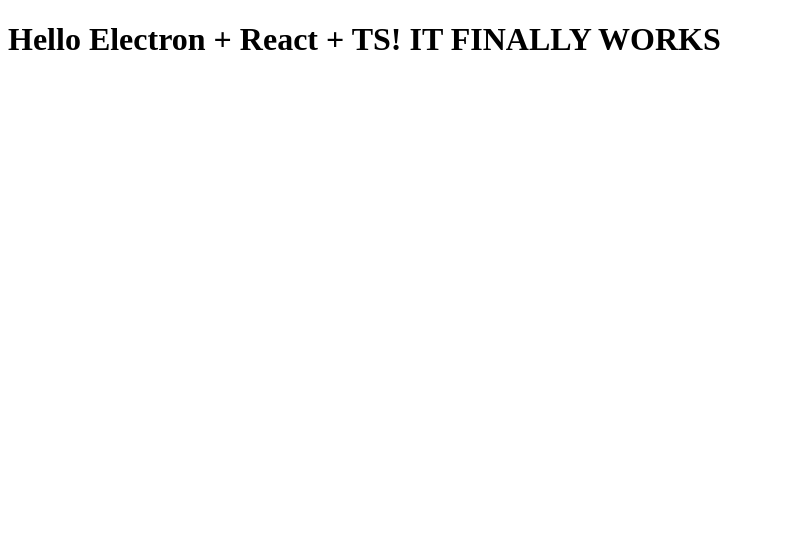
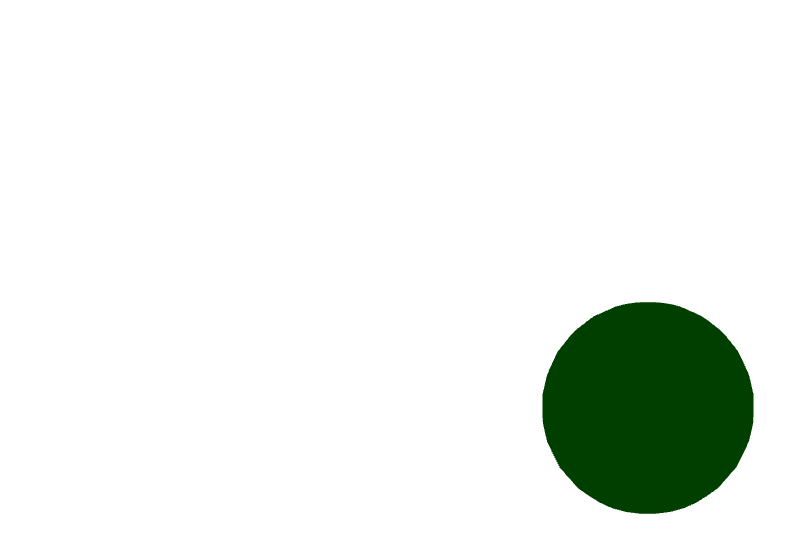
Before and after one commit to jonathanluu0/electron-react, a React (Vite) app: page / in a window 1280 px wide. Shown: the top 552 px of the page, without its empty margins (0-809 px from the left). Built offline with nearby package versions, Linux system fonts and the light colour scheme.

Commit message:
added sphere and cube with orbit ctrls

```diff
--- a/package.json
+++ b/package.json
@@ -27,6 +27,7 @@
   "devDependencies": {
     "@types/react": "^19.1.16",
     "@types/react-dom": "^19.1.9",
+    "@types/three": "^0.180.0",
     "@vitejs/plugin-react": "^5.0.4",
     "concurrently": "^9.2.1",
     "csstype": "^3.1.3",
@@ -37,7 +38,10 @@
     "wait-on": "^9.0.1"
   },
   "dependencies": {
+    "@react-three/drei": "^10.7.6",
+    "@react-three/fiber": "^9.3.0",
     "react": "^19.1.1",
-    "react-dom": "^19.1.1"
+    "react-dom": "^19.1.1",
+    "three": "^0.180.0"
   }
 }
--- a/src/renderer/App.tsx
+++ b/src/renderer/App.tsx
@@ -1,5 +1,10 @@
 import React from "react";
+import ThreeScene from "./ThreeScene";
 
 export default function App() {
-  return <h1>Hello Electron + React + TS! IT FINALLY WORKS</h1>;
+  return (
+    <div style={{ width: "100vw", height: "100vh" }}>
+      <ThreeScene />
+    </div>
+  );
 }
--- /dev/null
+++ b/src/renderer/ThreeScene.tsx
@@ -0,0 +1,28 @@
+// src/renderer/ThreeScene.tsx
+import { Canvas } from "@react-three/fiber";
+import { OrbitControls } from "@react-three/drei";
+
+export default function ThreeScene() {
+  return (
+    <Canvas>
+      {/* Lights */}
+      <ambientLight />
+      <pointLight position={[10, 10, 10]} />
+
+      {/* Cube */}
+      <mesh rotation={[0.5, 0.5, 0]}>
+        <boxGeometry args={[1, 1, 1]} />
+        <meshStandardMaterial color="green" />
+      </mesh>
+
+      {/* Sphere */}
+      <mesh rotation={[0.5, 0.5, 0]}>
+        <sphereGeometry args={[1, 32, 16]} />
+        <meshStandardMaterial color="green" />
+      </mesh>
+
+      {/* Camera controls */}
+      <OrbitControls />
+    </Canvas>
+  );
+}
```
Also changed, not shown: 1 other file (tests, documents, lock files or other folders).
